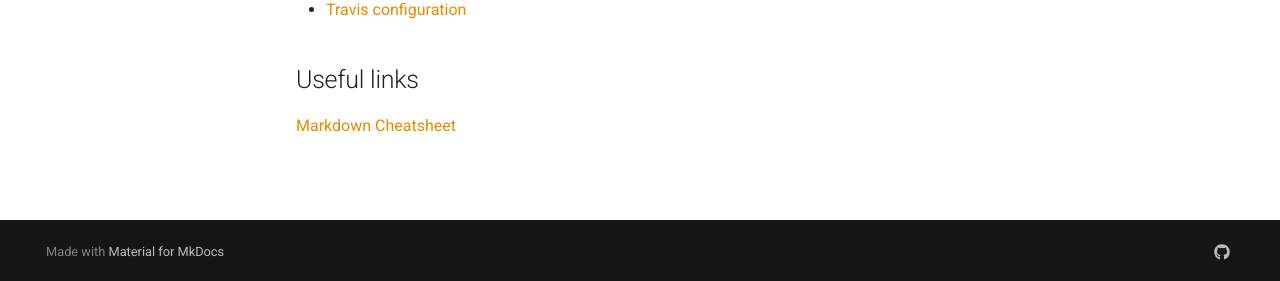
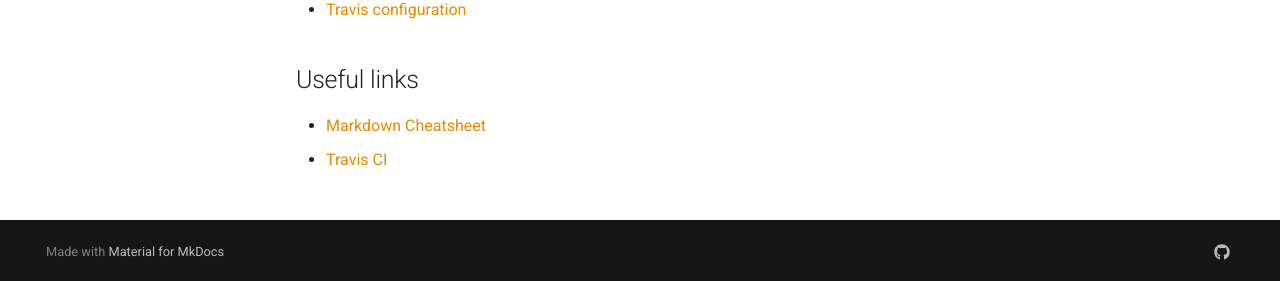
Before and after one commit to jackson-hughes/documentation, an MkDocs documentation site: the page built from docs/README.md, in a window 1280 px wide. Shown: the part 616-897 px from the top of the page. Built offline with MkDocs 1.6.1 and Material for MkDocs 9.7.7, drawn with Linux system fonts in a browser that asks for light colours; comment, search, counter and statistics services are not loaded.

Commit message:
Add Travis link

```diff
--- a/docs/README.md
+++ b/docs/README.md
@@ -17,4 +17,5 @@
 
 ## Useful links
 
-[Markdown Cheatsheet](https://github.com/adam-p/markdown-here/wiki/Markdown-Cheatsheet)
+*   [Markdown Cheatsheet](https://github.com/adam-p/markdown-here/wiki/Markdown-Cheatsheet)
+*   [Travis CI](https://travis-ci.org/jhughes01)
```
